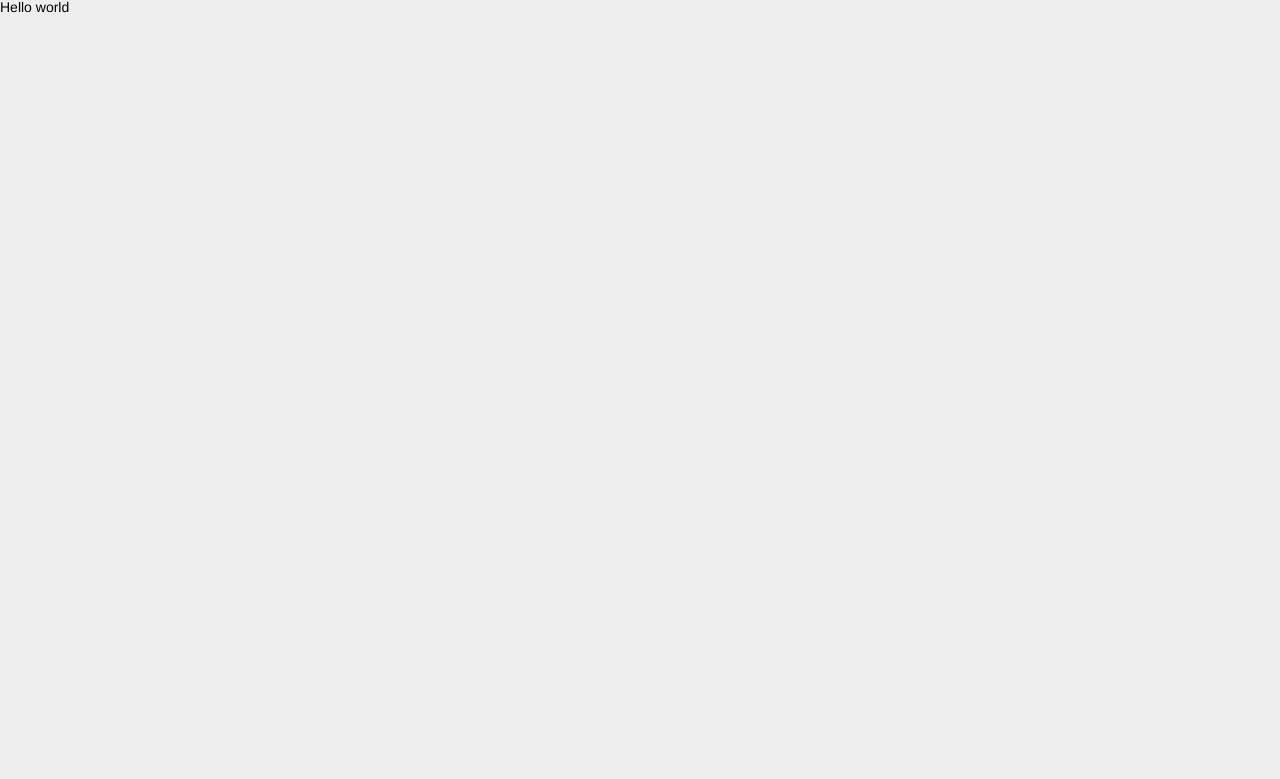
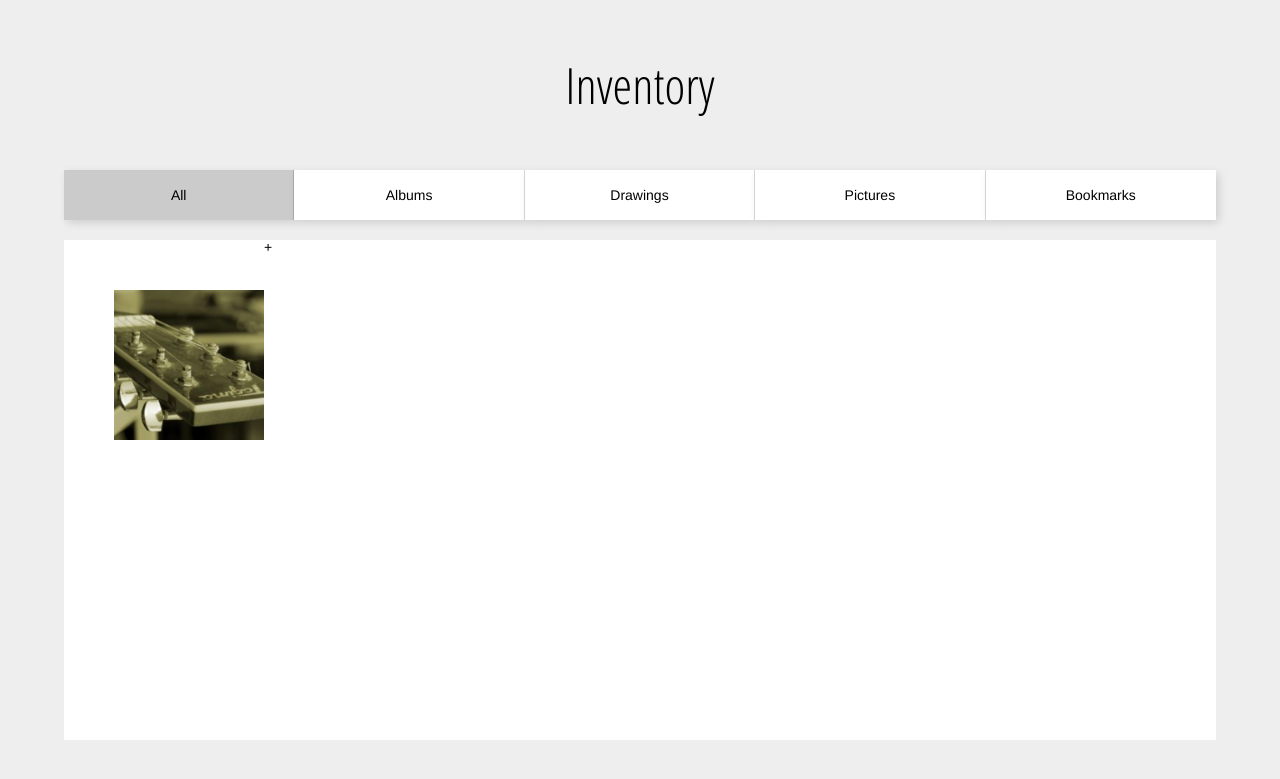
Before and after one commit to BerangereHetic/Inventory, a PHP site: page / in a window 1280 px wide. Before the commit the part shown is almost empty. Shown: the top 779 px of the page. Run offline with PHP 8.4, Linux system fonts and the light colour scheme.

Commit message:
Menu ready

```diff
--- a/index.html
+++ b/index.html
@@ -6,21 +6,40 @@
     <meta name="viewport" content="width=device-width,initial-scale=1,user-scalable=no">
     <meta name="theme-color" content="#ffffff">
 
-    <title>Template1</title>
+    <title>Inventaire</title>
 
     <link rel="stylesheet" href="reset.css">
     <link rel="apple-touch-icon" sizes="180x180" href="images/favicons/apple-touch-icon.png">
     <link rel="icon" type="image/png" href="images/favicons/favicon-32x32.png" sizes="32x32">
     <link rel="icon" type="image/png" href="images/favicons/favicon-16x16.png" sizes="16x16">
     <link rel="manifest" href="/manifest.json">
+    <link href="https://fonts.googleapis.com/css?family=Open+Sans+Condensed:300" rel="stylesheet">
     <link rel="stylesheet" href="style.css">
 </head>
 
 <body>
-    Hello world
 
-    <!--    Racourci grâce à "JavaScript & CSS CDN Suggestion" mettre <script et le ce qu'on veut ajouter par ex. jquery-->
-    <!--    Détecter les capacités d'un device avec Modernizer: https://bruno-simon.com/hetic/p2020/cours/trim_1-2016_10_24-cours_06-Responsive/#/15-->
+    <section class="inventory">
+       <h1>Inventory</h1>
+
+       <ul>
+           <li class="all open"><h2>All</h2></li>
+           <li class="albums"><h2>Albums</h2></li>
+           <li class="drawings"><h2>Drawings</h2></li>
+           <li class="pictures"><h2>Pictures</h2></li>
+           <li class="bookmarks"><h2>Bookmarks</h2></li>
+       </ul>
+
+       <article class="content">
+           <div class="content-item content-item-$">
+               <img src="images/favicons/apple-touch-icon.png" alt="Inventory element">
+               <p class="content-item-$-title"></p>
+               <p class="content-item-$-description"></p>
+           </div>
+           <div class="add-content-item">+</div>
+       </article>
+
+    </section>
 
     <script type="text/javascript" src="script.js"></script>
 </body>
--- a/style.css
+++ b/style.css
@@ -1,10 +1,89 @@
-/*Quand on sauvegarde les préfixes se mettent automatiquement en fonction de Can I use pour enlever aller dans "Modifier" et décocher "Auto préfixer durant la sauvegarde" et si on veut modifier les paramètres d'autopréfixer "Modifier" > "Paramètre autopréfixer" */
-
-
-/*Pour changer une couleur plus facilement faire clique droit sur la couleur à changer et "Edition rapide" */
-
 body {
     background: #eee;
     font-family: Helvetica, Arial;
     font-size: 14px;
 }
+
+.left{
+    float: left;
+}
+
+/***********
+
+INVENTORY
+
+***********/
+
+.inventory h1{
+    text-align: center;
+    margin-top: 60px;
+    font-family: 'Open Sans Condensed', sans-serif;
+    font-size: 50px;
+}
+
+.inventory ul{
+    width: 90%;
+    height: 50px;
+    margin: auto;
+    margin-top: 60px;
+    display: flex;
+    flex-direction: row;
+    justify-content: flex-start;
+    align-items: flex-start;
+}
+
+.inventory ul li{
+    cursor: pointer;
+    width: 20%;
+    height: 50px;
+    display: flex;
+    flex-direction: row;
+    justify-content: center;
+    align-items: center;
+    border-right: 1px solid rgba(0, 0, 0, 0.15);
+    background: white;
+    box-shadow: 3px 3px 8.91px 0.09px rgba(0, 0, 0, 0.15);
+}
+
+.inventory ul li:last-child{
+    border: none;
+}
+
+.inventory ul li.open{
+    background: rgba(0, 0, 0, 0.15);
+}
+
+.inventory ul li:hover{
+    background: rgba(0, 0, 0, 0.05);
+}
+
+/***********
+
+CONTENT
+
+***********/
+
+.inventory article{
+    width: 90%;
+    height: 500px;
+    background: white;
+    margin: auto;
+    margin-top: 20px;
+    display: flex;
+    flex-direction: row;
+    justify-content: flex-start;
+    align-items: flex-start;
+}
+
+.inventory article div.content-item{
+    width: 150px;
+    height: 150px;
+    background: #eee;
+    margin-top: 50px;
+    margin-left: 50px;
+}
+
+.inventory article div.content-item img{
+    width: 100%;
+    height: 100%;
+}
```
